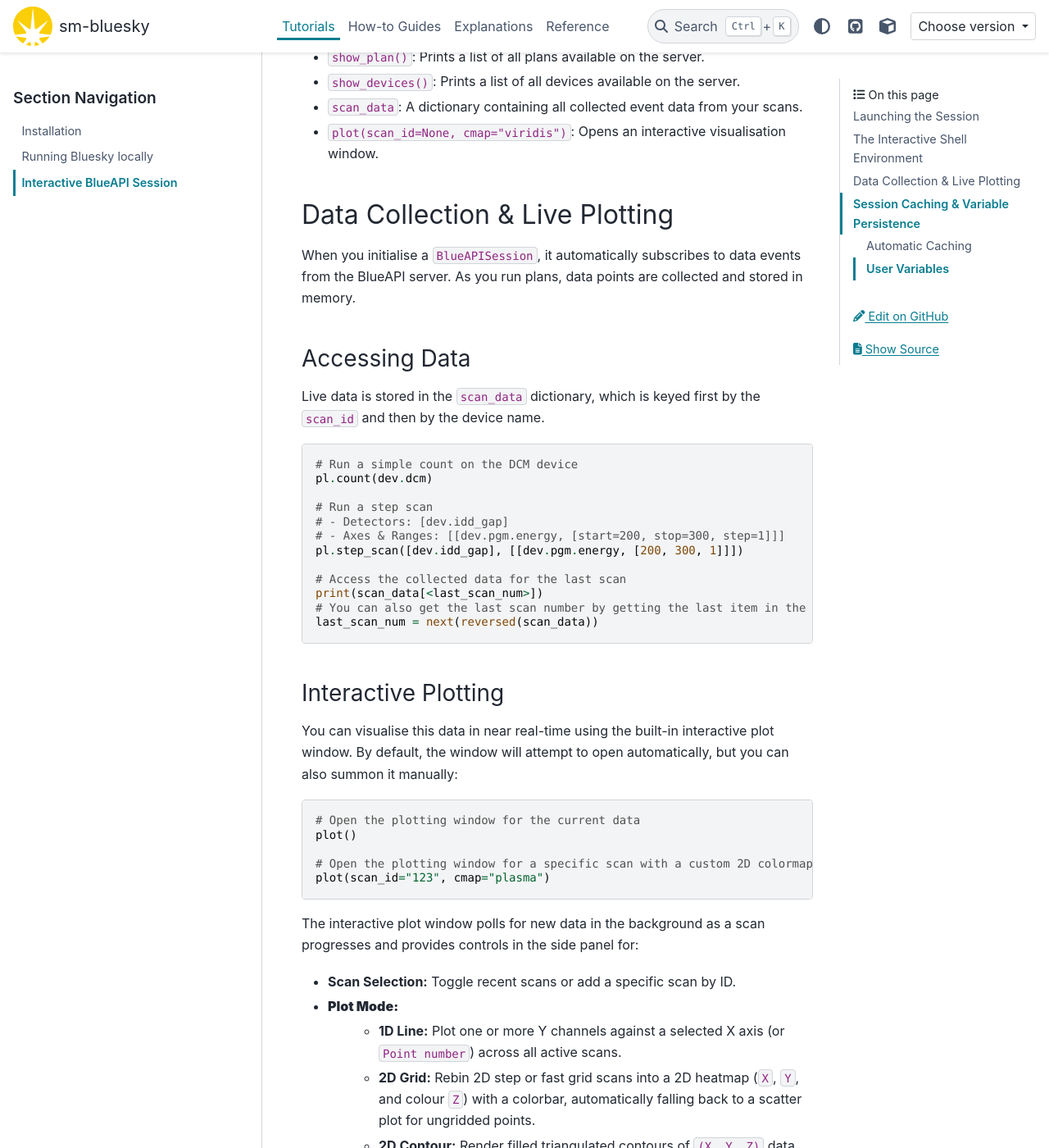
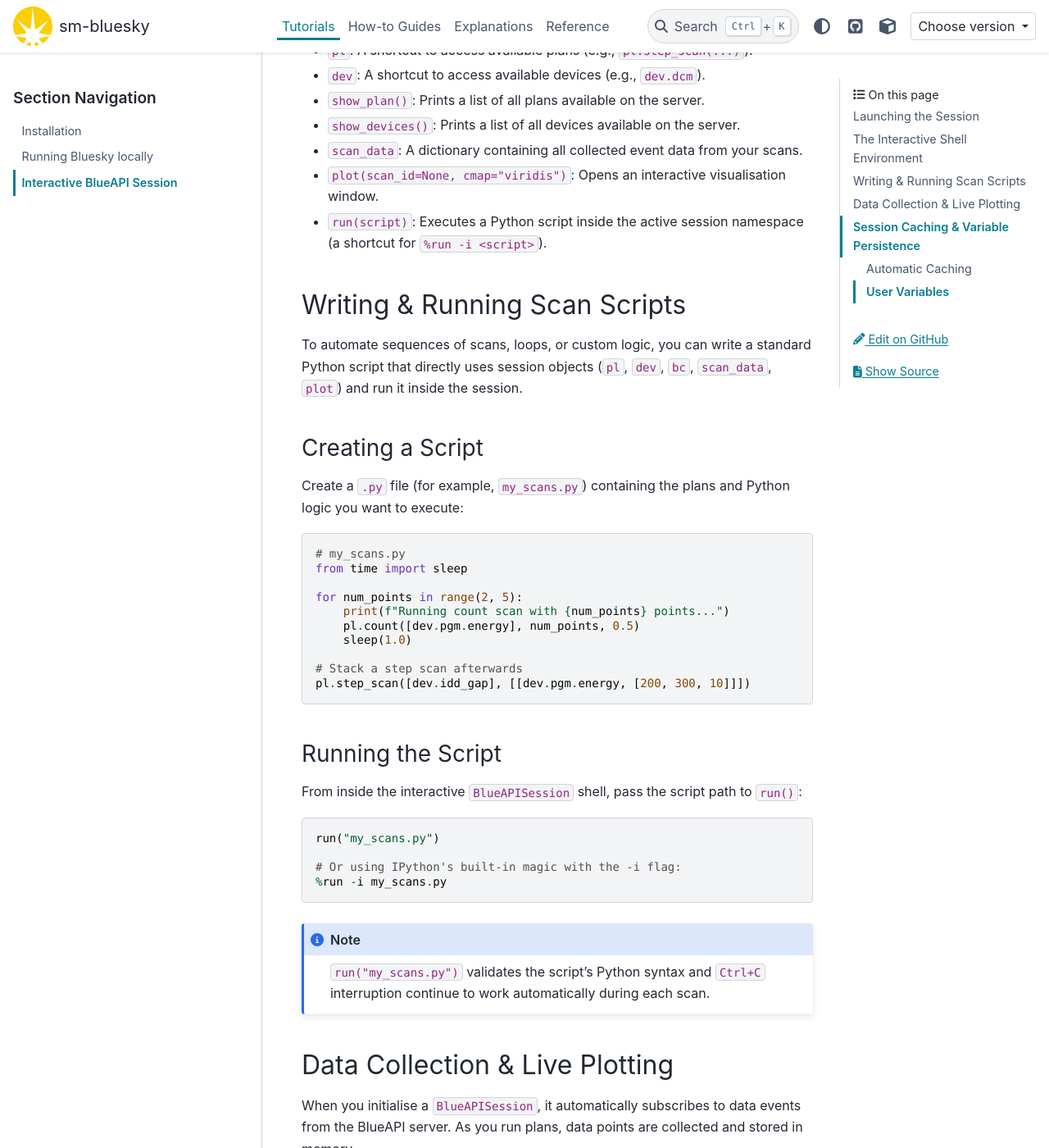
Before and after one commit to DiamondLightSource/sm-bluesky, a Sphinx documentation site: the page built from docs/tutorials/3_blueapi_session.rst, in a window 1280 px wide and 1400 px high, scrolled down 1429 px. Shown: the whole window at 82% size. Built offline with Sphinx 7.4.7 and the PyData theme 0.15.4, drawn with Linux system fonts in a browser that asks for light colours; pages that are not in the unit, such as notebooks, are missing from menus; the version number could not be read and is left out; some of the changed text lies outside the part shown.

Commit message:
update docs

```diff
--- a/docs/tutorials/3_blueapi_session.rst
+++ b/docs/tutorials/3_blueapi_session.rst
@@ -23,7 +23,7 @@ Use the ``sm-bluesky client`` command to start a session. You can specify a remo
 
 .. tip::
 
-    If you omit the ``-s`` flag, you will be prompted to provide an instrument session ID, or use ``-d`` for a dummy session.
+    If you omit the ``-s`` flag, the client will automatically restore your last used session (if cached). Otherwise, set ``bc.instrument_session = '<session_id>'`` in the shell before dispatching plans, or use ``-d`` to start a dummy session.
 
 Programmatically
 ^^^^^^^^^^^^^^^^
@@ -56,6 +56,46 @@ Once the interactive IPython shell is running, you have access to:
 * ``show_devices()``: Prints a list of all devices available on the server.
 * ``scan_data``: A dictionary containing all collected event data from your scans.
 * ``plot(scan_id=None, cmap="viridis")``: Opens an interactive visualisation window.
+* ``run(script)``: Executes a Python script inside the active session namespace (a shortcut for ``%run -i <script>``).
+
+Writing & Running Scan Scripts
+------------------------------
+
+To automate sequences of scans, loops, or custom logic, you can write a standard Python script that directly uses session objects (``pl``, ``dev``, ``bc``, ``scan_data``, ``plot``) and run it inside the session.
+
+Creating a Script
+^^^^^^^^^^^^^^^^^
+
+Create a ``.py`` file (for example, ``my_scans.py``) containing the plans and Python logic you want to execute:
+
+.. code-block:: python
+
+    # my_scans.py
+    from time import sleep
+
+    for num_points in range(2, 5):
+        print(f"Running count scan with {num_points} points...")
+        pl.count([dev.pgm.energy], num_points, 0.5)
+        sleep(1.0)
+
+    # Stack a step scan afterwards
+    pl.step_scan([dev.idd_gap], [[dev.pgm.energy, [200, 300, 10]]])
+
+Running the Script
+^^^^^^^^^^^^^^^^^^
+
+From inside the interactive ``BlueAPISession`` shell, pass the script path to ``run()``:
+
+.. code-block:: python
+
+    run("my_scans.py")
+
+    # Or using IPython's built-in magic with the -i flag:
+    %run -i my_scans.py
+
+.. note::
+
+    ``run("my_scans.py")`` validates the script's Python syntax and ``Ctrl+C`` interruption continue to work automatically during each scan.
 
 Data Collection & Live Plotting
 -------------------------------
@@ -77,10 +117,12 @@ Live data is stored in the ``scan_data`` dictionary, which is keyed first by the
     # - Axes & Ranges: [[dev.pgm.energy, [start=200, stop=300, step=1]]]
     pl.step_scan([dev.idd_gap], [[dev.pgm.energy, [200, 300, 1]]])
 
-    # Access the collected data for the last scan
-    print(scan_data[<last_scan_num>])
-    # You can also get the last scan number by getting the last item in the dictionary
-    last_scan_num = next(reversed(scan_data))
+    # Access the collected data for a specific scan ID
+    print(scan_data["1"])
+
+    # Or access data from the most recent scan
+    last_scan_id = next(reversed(scan_data))
+    print(scan_data[last_scan_id])
 
 Interactive Plotting
 ^^^^^^^^^^^^^^^^^^^^
@@ -98,6 +140,7 @@ You can visualise this data in near real-time using the built-in interactive plo
 The interactive plot window polls for new data in the background as a scan progresses and provides controls in the side panel for:
 
 * **Scan Selection:** Toggle recent scans or add a specific scan by ID.
+* **Channel Selection:** Choose the X axis and toggle multiple Y channels (in **1D Line** mode), or choose X, Y, and colour Z channels (in **2D** modes).
 * **Plot Mode:**
     * **1D Line:** Plot one or more Y channels against a selected X axis (or ``Point number``) across all active scans.
     * **2D Grid:** Rebin 2D step or fast grid scans into a 2D heatmap (``X``, ``Y``, and colour ``Z``) with a colorbar, automatically falling back to a scatter plot for ungridded points.
```
